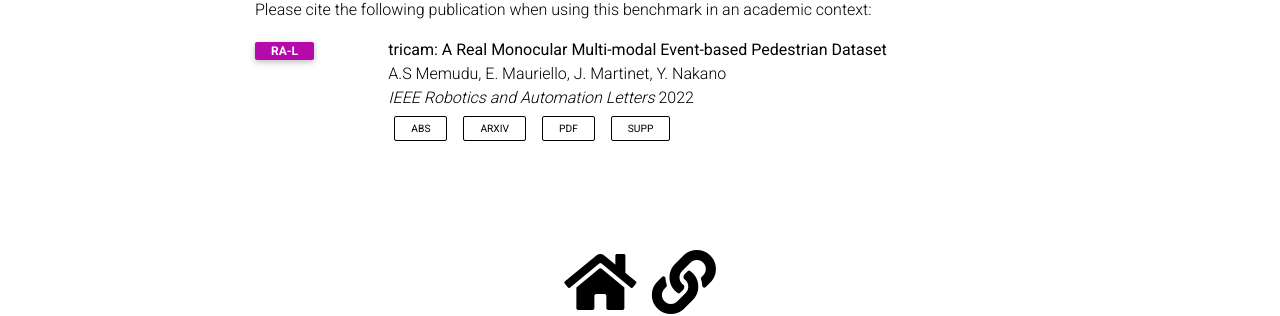
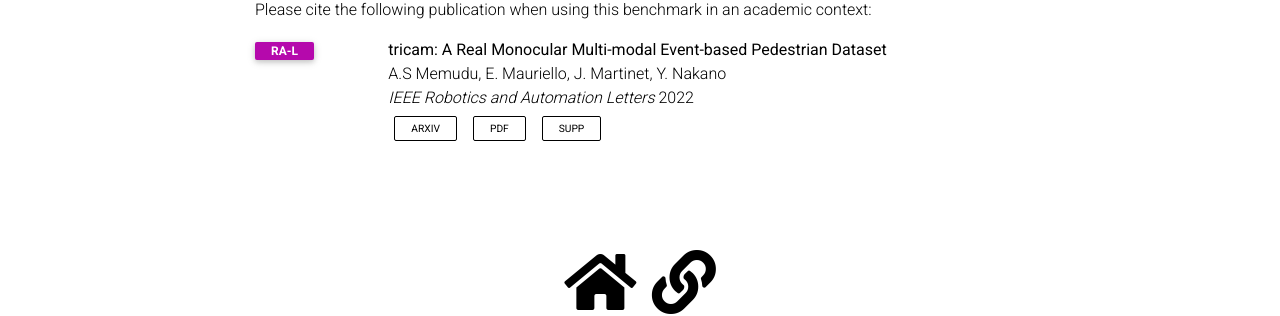
Before and after one commit to anikesadia/triCam-dataset, a Jekyll site: the page index.html, which Jekyll copies as it is, in a window 1280 px wide and 900 px high, scrolled down 725 px. Shown: the part 497-813 px from the top of the window. Built offline with Jekyll 4.4.1, drawn with Linux system fonts in a browser that asks for light colours; nearby versions of some CDN libraries; library files that are not in the unit come from our copies; comment, search, counter and statistics services are not loaded; a style sheet for code colours, icons or effects is not loaded.

Commit message:
Update index.html

```diff
--- a/index.html
+++ b/index.html
@@ -100,7 +100,7 @@
 
               <!-- Home -->
               <li class="nav-item active">
-                <a class="nav-link" href="triCAM-dataset/index.html">Home<span class="sr-only">(current)</span></a>
+                <a class="nav-link" href="index.html">Home<span class="sr-only">(current)</span></a>
               </li>
 
               <!-- Other pages -->
@@ -185,7 +185,7 @@
                 <tr>
                   <th scope="row">Jun 30, 2022</th>
                   <td>
-                    All <a href="/triCAM-dataset/download">data sequences</a> have been uploaded. Enjoy!
+                    All <a href="download/index.html">data sequences</a> have been uploaded. Enjoy!
 
                   </td>
                 </tr>
@@ -199,14 +199,14 @@
                 <tr>
                   <th scope="row">Apr 16, 2022</th>
                   <td>
-                    <a href="https://github.com/mgaoling/mpl_dataset_toolbox" target="_blank" rel="noopener noreferrer">Dataset toolbox</a> and <a href="/triCAM-dataset/download">data samples</a> are now available.
+                    <a href="https://github.com/mgaoling/mpl_dataset_toolbox" target="_blank" rel="noopener noreferrer">Dataset toolbox</a> and <a href="download/index.html">data samples</a> are now available.
 
                   </td>
                 </tr>
                 <tr>
                   <th scope="row">Mar 24, 2022</th>
                   <td>
-                    <a href="https://github.com/mgaoling/mpl_calibration_toolbox" target="_blank" rel="noopener noreferrer">Calibration toolbox</a>, along with <a href="/triCAM-dataset/calibration">data sequences and calibration results</a>, is now available.
+                    <a href="https://github.com/mgaoling/mpl_calibration_toolbox" target="_blank" rel="noopener noreferrer">Calibration toolbox</a>, along with <a href="calibration/index.html">data sequences and calibration results</a>, is now available.
 
                   </td>
                 </tr>
@@ -247,10 +247,10 @@
 
           <!-- Links/Buttons -->
           <div class="links">
-            <a class="abstract btn btn-sm z-depth-0" role="button">Abs</a>
+            <!-- <a class="abstract btn btn-sm z-depth-0" role="button">Abs</a> -->
             <a href="http://arxiv.org/abs/2207.01404" class="btn btn-sm z-depth-0" role="button" target="_blank" rel="noopener noreferrer">arXiv</a>
-            <a href="/triCAM-dataset/assets/pdf/tricam.pdf" class="btn btn-sm z-depth-0" role="button">PDF</a>
-            <a href="/triCAM-dataset/assets/pdf/supplementary_material.pdf" class="btn btn-sm z-depth-0" role="button">Supp</a>
+            <a href="assets/pdf/tricam.pdf" class="btn btn-sm z-depth-0" role="button">PDF</a>
+            <a href="assets/pdf/supplementary_material.pdf" class="btn btn-sm z-depth-0" role="button">Supp</a>
           </div>
 
           <!-- Hidden abstract block -->
@@ -290,7 +290,7 @@
           <!-- Social -->
           <div class="social">
             <div class="contact-icons">
-            <a href="https://anikesadia.github.io/" title="triCAM Datasets" target="_blank" rel="noopener noreferrer"><i class="fas fa-home"></i></a> <!-- fab fa-blogger-b -->
+            <a href="https://anikesadia.github.io/triCAM-dataset/index.html" title="triCAM Datasets" target="_blank" rel="noopener noreferrer"><i class="fas fa-home"></i></a> <!-- fab fa-blogger-b -->
             <a href="https://www.imra.eu/" title="IMRA EUROPE" target="_blank" rel="noopener noreferrer"><i class="fas fa-link"></i></a> <!-- fa-briefcase -->
             <!-- <a href="mailto:gaoling@shanghaitech.edu.cn" title="E-mail"><i class="fas fa-envelope"></i></a> -->
 
```
